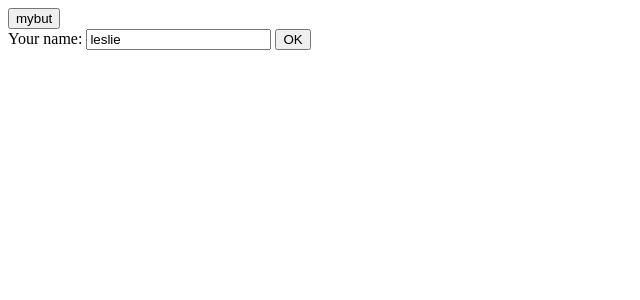
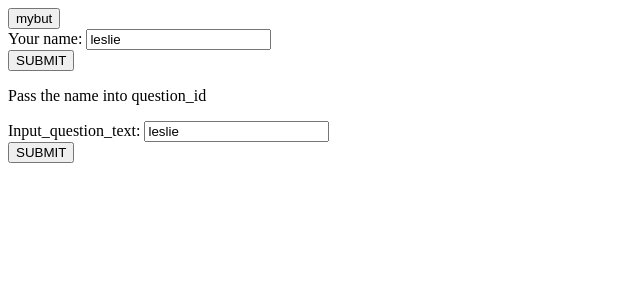
Before and after one commit to Leslie-Fang/HouseRent, a Django app: page /polls/create_question/ in a window 1280 px wide. Shown: the top 300 px of the page, without its empty margins (0-640 px from the left). Run offline with Django 3.2, Linux system fonts and the light colour scheme.

Commit message:
read data from form and save data into model and database

```diff
--- a/polls/templates/polls/create_question.html
+++ b/polls/templates/polls/create_question.html
@@ -3,5 +3,16 @@
     {% csrf_token %}
     <label for="your_name">Your name: </label>
     <input id="your_name" type="text" name="your_name" value="leslie">
-    <input type="submit" value="OK">
+    <br>
+    <input type="submit" value="SUBMIT">
 </form>
+
+
+<p>Pass the name into question_id</p>
+<form action="{% url 'create_now'%}" method="post">
+    {% csrf_token %}
+    <label for="your_name">Input_question_text: </label>
+    <input id="question" type="text" name="your_question_text" value="leslie">
+    <br>
+    <input type="submit" value="SUBMIT">
+</form>
--- a/polls/urls.py
+++ b/polls/urls.py
@@ -11,4 +11,9 @@ urlpatterns = [
     url(r'^(?P<question_id>[0-9]+)/$', views.question_detail, name='detail'),
     url(r'^create_question/$', views.create_question, name='create_question'),
     url(r'^create_now/$', views.create_now, name='create_now'),
+    #?P<question_id> pass the parameter into the question_id
+    #.* regular expression
+    url(r'^create_q_wname/(?P<question_id>.*)/$', views.create_q_wname, name='create_q_wname'),
+
+
 ]
--- a/polls/views.py
+++ b/polls/views.py
@@ -28,6 +28,12 @@ def create_question(request):
     return render(request,'polls/create_question.html')
 
 def create_now(request):
-    q=Question(question_text="What's next now thrid?", pub_date=timezone.now())
+    a=request.POST['your_question_text']
+    q=Question(question_text=a, pub_date=timezone.now())
     q.save()
     return HttpResponse("successfully")
+
+def create_q_wname(request,question_id):
+    q = Question(question_text=question_id, pub_date=timezone.now())
+    q.save()
+    return HttpResponse("successfully")
```
Also changed, not shown: db.sqlite3, 2 other files.
